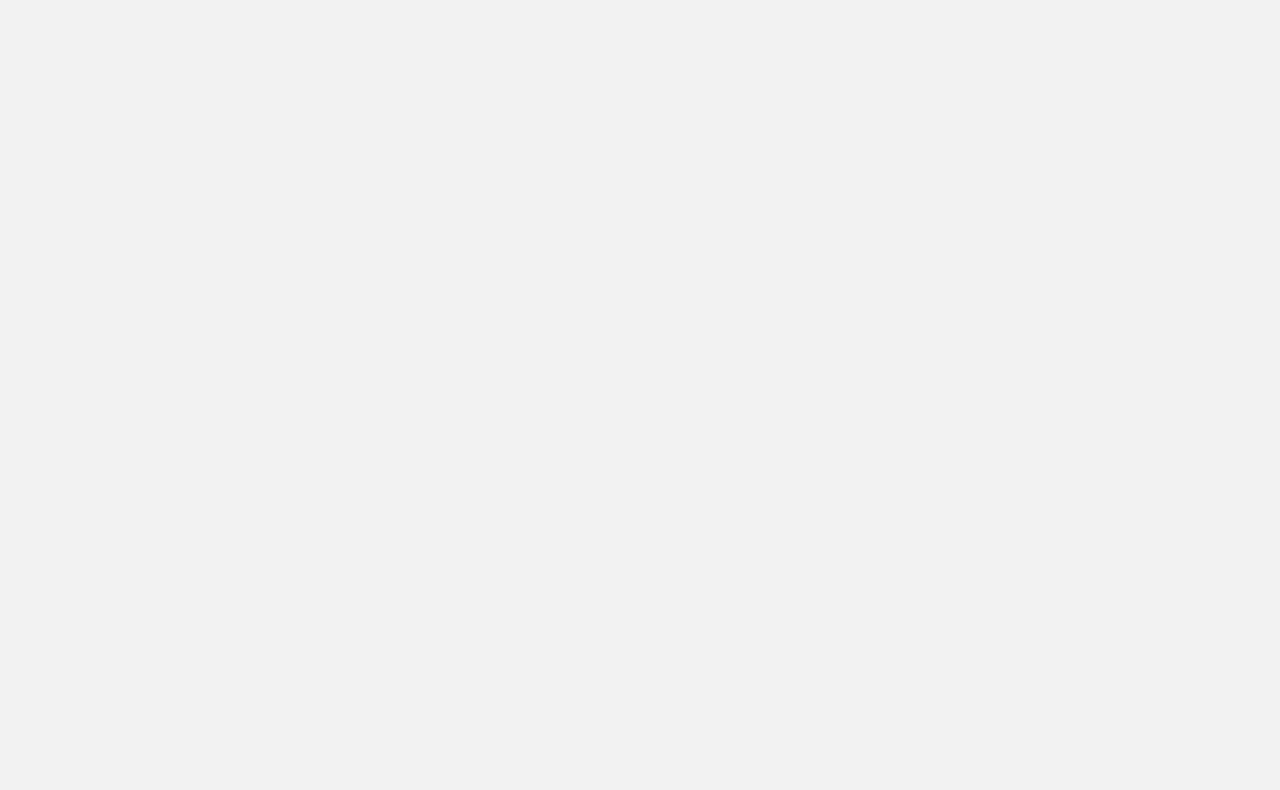
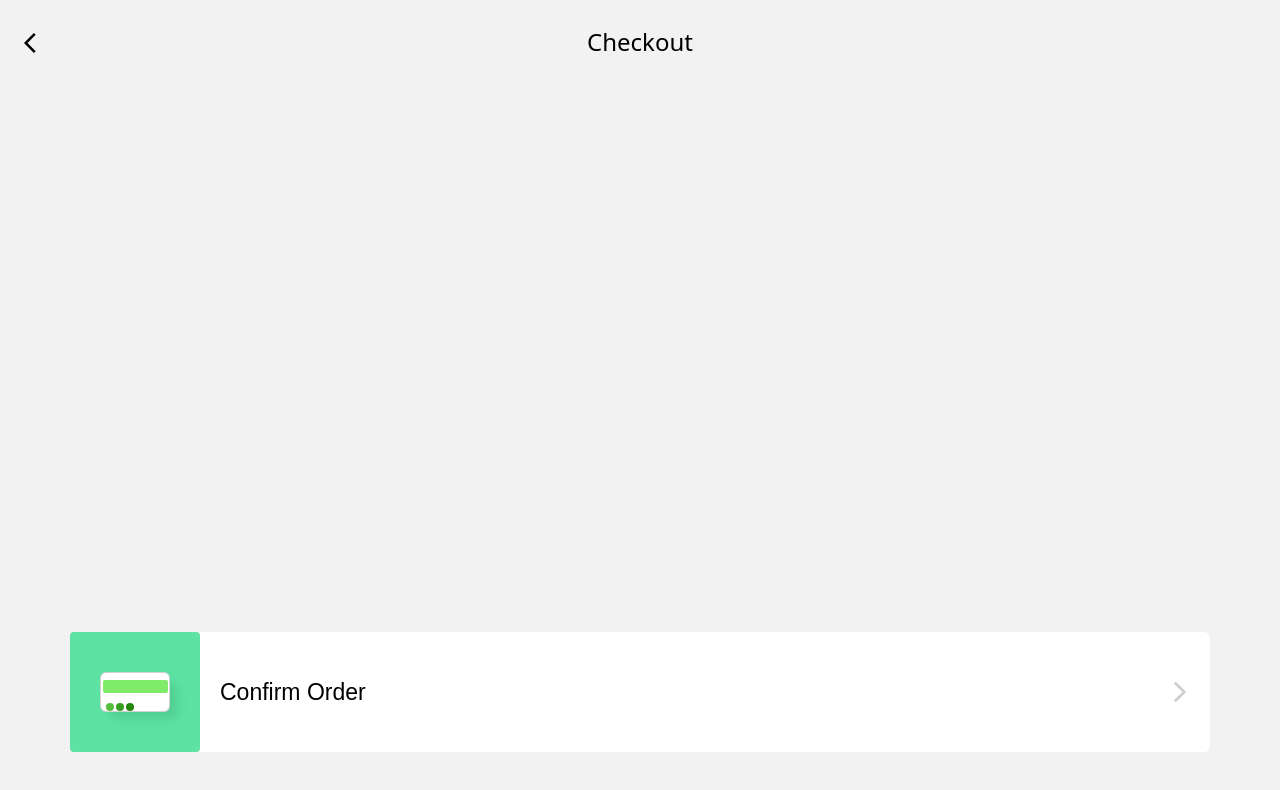
Before and after one commit to gokul1818/food-order, a React (Create React App) app: page /cart/checkout in a window 1280 px wide. Before the commit this address had no page. Shown: the top 790 px of the page. Built offline with nearby package versions, Linux system fonts and the light colour scheme.

Commit message:
cr update

```diff
--- a/src/App.js
+++ b/src/App.js
@@ -3,6 +3,7 @@ import { BrowserRouter as Router, Route, Routes } from 'react-router-dom';
 import Home from './page/Home/home';
 import Cart from './page/cart/cart';
 import Payment from './page/payment';
+import Checkout from './page/checkout';
 
 function App() {
   return (
@@ -10,7 +11,7 @@ function App() {
       <Routes>
         <Route path="/" element={<Home />} />
         <Route path="/cart" element={<Cart />} />
-        <Route path="/payment" element={<Payment />} />
+        <Route path="/cart/checkout" element={<Checkout />} />
       </Routes>
     </Router>
   );
--- /dev/null
+++ b/src/components/normalButton/index.js
@@ -0,0 +1,20 @@
+import React from "react";
+import "./style.css"
+
+const NormalBtn = (
+    {
+        onClick,
+        btnlabel = "button",
+        className=""
+    }
+
+) => {
+
+    return (
+        <button onClick={onClick} className={`button ${className}`}  > {btnlabel}</button>
+
+    )
+
+}
+
+export default NormalBtn
--- /dev/null
+++ b/src/components/normalButton/style.css
@@ -0,0 +1,26 @@
+.button {
+  --hover-shadows: 1px 7px 20px 0px #fa4a0c, 1px -4px 33px #fa4a0c;
+  --accent: #fa4a0c;
+  font-weight: bold;
+  letter-spacing: 0.1px;
+  border: none;
+  border-radius: 10px;
+  background-color: #d7d7d7;
+  cursor: pointer;
+  color: #fa4a0c;
+  /* padding: 1em 2em; */
+  transition: box-shadow ease-in-out 0.3s, background-color ease-in-out 0.1s,
+    letter-spacing ease-in-out 0.1s, transform ease-in-out 0.1s;
+  /* box-shadow: 13px 13px 10px #fa4a0c, -13px -13px 10px #fa4a0c;
+   */
+  /* box-shadow: 1px 7px 20px 0px #fa4a0c, 1px -4px 33px #fa4a0c; */
+}
+
+
+
+.button:active {
+  box-shadow: var(--hover-shadows), var(--accent) 0px 0px 30px 5px;
+  /* background-color: var(--accent); */
+  transform: scale(0.95);
+  /* color: #d7d7d7; */
+}
--- /dev/null
+++ b/src/components/payment/index.js
@@ -0,0 +1,33 @@
+import React from "react";
+import "./style.css"
+
+const PaymentBtn = () => {
+
+    return (
+        <div className="container">
+            <div className="left-side">
+                <div className="card">
+                    <div className="card-line"></div>
+                    <div className="buttons"></div>
+                </div>
+                <div className="post">
+                    <div className="post-line"></div>
+                    <div className="screen">
+                        <div className="dollar">$</div>
+                    </div>
+                    <div className="numbers"></div>
+                    <div className="numbers-line2"></div>
+                </div>
+            </div>
+            <div className="right-side">
+                <div className="new">Confirm Order</div>
+
+                <svg viewBox="0 0 451.846 451.847" height="512" width="512" xmlns="http://www.w3.org/2000/svg" className="arrow"><path fill="#cfcfcf" data-old_color="#000000" className="active-path" data-original="#000000" d="M345.441 248.292L151.154 442.573c-12.359 12.365-32.397 12.365-44.75 0-12.354-12.354-12.354-32.391 0-44.744L278.318 225.92 106.409 54.017c-12.354-12.359-12.354-32.394 0-44.748 12.354-12.359 32.391-12.359 44.75 0l194.287 194.284c6.177 6.18 9.262 14.271 9.262 22.366 0 8.099-3.091 16.196-9.267 22.373z"></path></svg>
+
+            </div>
+        </div>
+    )
+
+}
+
+export default PaymentBtn
--- /dev/null
+++ b/src/components/payment/style.css
@@ -0,0 +1,244 @@
+.container {
+    background-color: #ffffff;
+    display: flex;
+    width: 100% !important;
+    height: 120px;
+    position: relative;
+    border-radius: 6px;
+    transition: 0.3s ease-in-out;
+    padding: 0 !important;
+  }
+
+  .container:hover {
+    transform: scale(1.03);
+    width: 220px;
+  }
+
+  .container:hover .left-side {
+    width: 100%;
+  }
+
+  .left-side {
+    background-color: #5de2a3;
+    width: 130px;
+    height: 120px;
+    border-radius: 4px;
+    position: relative;
+    display: flex;
+    justify-content: center;
+    align-items: center;
+    cursor: pointer;
+    transition: 0.3s;
+    flex-shrink: 0;
+    overflow: hidden;
+  }
+
+  .right-side {
+    width: calc(100% - 130px);
+    display: flex;
+    align-items: center;
+    overflow: hidden;
+    cursor: pointer;
+    justify-content: space-between;
+    white-space: nowrap;
+    transition: 0.3s;
+  }
+
+  .right-side:hover {
+    background-color: #f9f7f9;
+  }
+
+  .arrow {
+    width: 20px;
+    height: 20px;
+    margin-right: 20px;
+  }
+
+  .new {
+    font-size: 23px;
+    font-family: "Lexend Deca", sans-serif;
+    margin-left: 20px;
+  }
+
+  .card {
+    width: 70px;
+    height: 46px;
+    background-color: #c7ffbc;
+    border-radius: 6px;
+    position: absolute;
+    display: flex;
+    z-index: 10;
+    flex-direction: column;
+    align-items: center;
+    -webkit-box-shadow: 9px 9px 9px -2px rgba(77, 200, 143, 0.72);
+    -moz-box-shadow: 9px 9px 9px -2px rgba(77, 200, 143, 0.72);
+    -webkit-box-shadow: 9px 9px 9px -2px rgba(77, 200, 143, 0.72);
+  }
+
+  .card-line {
+    width: 65px;
+    height: 13px;
+    background-color: #80ea69;
+    border-radius: 2px;
+    margin-top: 7px;
+  }
+
+  @media only screen and (max-width: 480px) {
+    .container {
+      transform: scale(0.7);
+      padding: 0 !important;
+    }
+
+    .container:hover {
+      transform: scale(0.74);
+    }
+
+    .new {
+      font-size: 24px;
+    }
+  }
+
+  .buttons {
+    width: 8px;
+    height: 8px;
+    background-color: #379e1f;
+    box-shadow: 0 -10px 0 0 #26850e, 0 10px 0 0 #56be3e;
+    border-radius: 50%;
+    margin-top: 5px;
+    transform: rotate(90deg);
+    margin: 10px 0 0 -30px;
+  }
+
+  .container:hover .card {
+    animation: slide-top 1.2s cubic-bezier(0.645, 0.045, 0.355, 1) both;
+  }
+
+  .container:hover .post {
+    animation: slide-post 1s cubic-bezier(0.165, 0.84, 0.44, 1) both;
+  }
+
+  @keyframes slide-top {
+    0% {
+      -webkit-transform: translateY(0);
+      transform: translateY(0);
+    }
+
+    50% {
+      -webkit-transform: translateY(-70px) rotate(90deg);
+      transform: translateY(-70px) rotate(90deg);
+    }
+
+    60% {
+      -webkit-transform: translateY(-70px) rotate(90deg);
+      transform: translateY(-70px) rotate(90deg);
+    }
+
+    100% {
+      -webkit-transform: translateY(-8px) rotate(90deg);
+      transform: translateY(-8px) rotate(90deg);
+    }
+  }
+
+  .post {
+    width: 63px;
+    height: 75px;
+    background-color: #dddde0;
+    position: absolute;
+    z-index: 11;
+    bottom: 10px;
+    top: 120px;
+    border-radius: 6px;
+    overflow: hidden;
+  }
+
+  .post-line {
+    width: 47px;
+    height: 9px;
+    background-color: #545354;
+    position: absolute;
+    border-radius: 0px 0px 3px 3px;
+    right: 8px;
+    top: 8px;
+  }
+
+  .post-line:before {
+    content: "";
+    position: absolute;
+    width: 47px;
+    height: 9px;
+    background-color: #757375;
+    top: -8px;
+  }
+
+  .screen {
+    width: 47px;
+    height: 23px;
+    background-color: #ffffff;
+    position: absolute;
+    top: 22px;
+    right: 8px;
+    border-radius: 3px;
+  }
+
+  .numbers {
+    width: 12px;
+    height: 12px;
+    background-color: #838183;
+    box-shadow: 0 -18px 0 0 #838183, 0 18px 0 0 #838183;
+    border-radius: 2px;
+    position: absolute;
+    transform: rotate(90deg);
+    left: 25px;
+    top: 52px;
+  }
+
+  .numbers-line2 {
+    width: 12px;
+    height: 12px;
+    background-color: #aaa9ab;
+    box-shadow: 0 -18px 0 0 #aaa9ab, 0 18px 0 0 #aaa9ab;
+    border-radius: 2px;
+    position: absolute;
+    transform: rotate(90deg);
+    left: 25px;
+    top: 68px;
+  }
+
+  @keyframes slide-post {
+    50% {
+      -webkit-transform: translateY(0);
+      transform: translateY(0);
+    }
+
+    100% {
+      -webkit-transform: translateY(-70px);
+      transform: translateY(-70px);
+    }
+  }
+
+  .dollar {
+    position: absolute;
+    font-size: 16px;
+    font-family: "Lexend Deca", sans-serif;
+    width: 100%;
+    left: 0;
+    top: 0;
+    color: #4b953b;
+    text-align: center;
+  }
+
+  .container:hover .dollar {
+    animation: fade-in-fwd 0.3s 1s backwards;
+  }
+
+  @keyframes fade-in-fwd {
+    0% {
+      opacity: 0;
+      transform: translateY(-5px);
+    }
+
+    100% {
+      opacity: 1;
+      transform: translateY(0);
+    }
+  }
--- a/src/page/cart/style.css
+++ b/src/page/cart/style.css
@@ -86,9 +86,7 @@
   border-radius: 40px;
   text-decoration: none;
   text-transform: capitalize;
-  text-justify: auto;
   text-align: center;
-  font-size: 20px;
   display: flex;
   align-items: center;
   justify-content: center;
@@ -101,19 +99,18 @@
   padding: 10px 20px;
   font-size: 17px;
   font-weight: bold;
-  background: transparent;
-  position: relative;
-  transition: all 1s;
-  overflow: hidden;
   border-radius: 10px;
 }
 
+.btn-proceed:active .btn-proceed:hover {
+  color: white;
+  background-color: #fa4a0c;
+}
 .btn-proceed:hover {
   color: white;
   background-color: #fa4a0c;
 }
-
-.btn-proceed:active {
+/* .btn-proceed:active {
   content: "";
   position: absolute;
   height: 100%;
@@ -124,11 +121,11 @@
   background-color: #fa4a0c;
   z-index: -1;
   transition: all 1s;
-}
+} */
 
-.btn-proceed:hover:active {
+/* .btn-proceed:hover:active {
   width: 160%;
-}
+} */
 .total-price-container {
   background-color: white;
   position: fixed;
--- /dev/null
+++ b/src/page/checkout/index.jsx
@@ -0,0 +1,37 @@
+import ArrowBackIosIcon from "@mui/icons-material/ArrowBackIos";
+import React, { useEffect } from "react";
+import { useDispatch, useSelector } from "react-redux";
+import "./style.css";
+import { Link } from "react-router-dom";
+import PayButton from "../../components/payButton";
+import PaymentBtn from "../../components/payment";
+
+function Checkout() {
+  const dispatch = useDispatch();
+  const cart = useSelector((state) => state.cart.cart);
+
+  // Calculate total price
+  const totalPrice = cart.reduce((total, item) => {
+    const itemPrice = parseFloat(item.price.replace("₹", ""));
+    const itemQuantity = parseInt(item.quantity);
+    return total + itemPrice * itemQuantity;
+  }, 0);
+
+  console.log(totalPrice, "daygsdkaghkdjhkj");
+
+  return (
+    <div className="bg-color">
+      <div className=" d-flex justify-content-start mt-4 ms-4 align-items-center">
+        <Link to="/cart">
+          <ArrowBackIosIcon style={{ color: "black" }} />
+        </Link>
+        <p className="cart-label pe-5 ">Checkout</p>
+      </div>
+      <div className="fixed-bottom mx-auto mb-5 ">
+        <PaymentBtn />
+      </div>
+    </div>
+  );
+}
+
+export default Checkout;
--- /dev/null
+++ b/src/page/checkout/style.css
@@ -0,0 +1,8 @@
+.cart-label {
+    font-size: 24px;
+    font-weight: 400;
+    color: black;
+    margin-left: auto;
+    margin-right: auto;
+    margin-bottom: 0px;
+  }
```
Also changed, not shown: src/page/Home/home.jsx (+32 -22 lines), src/page/Home/style.css (+28 -12 lines), src/page/cart/cart.jsx (+25 -11 lines).
